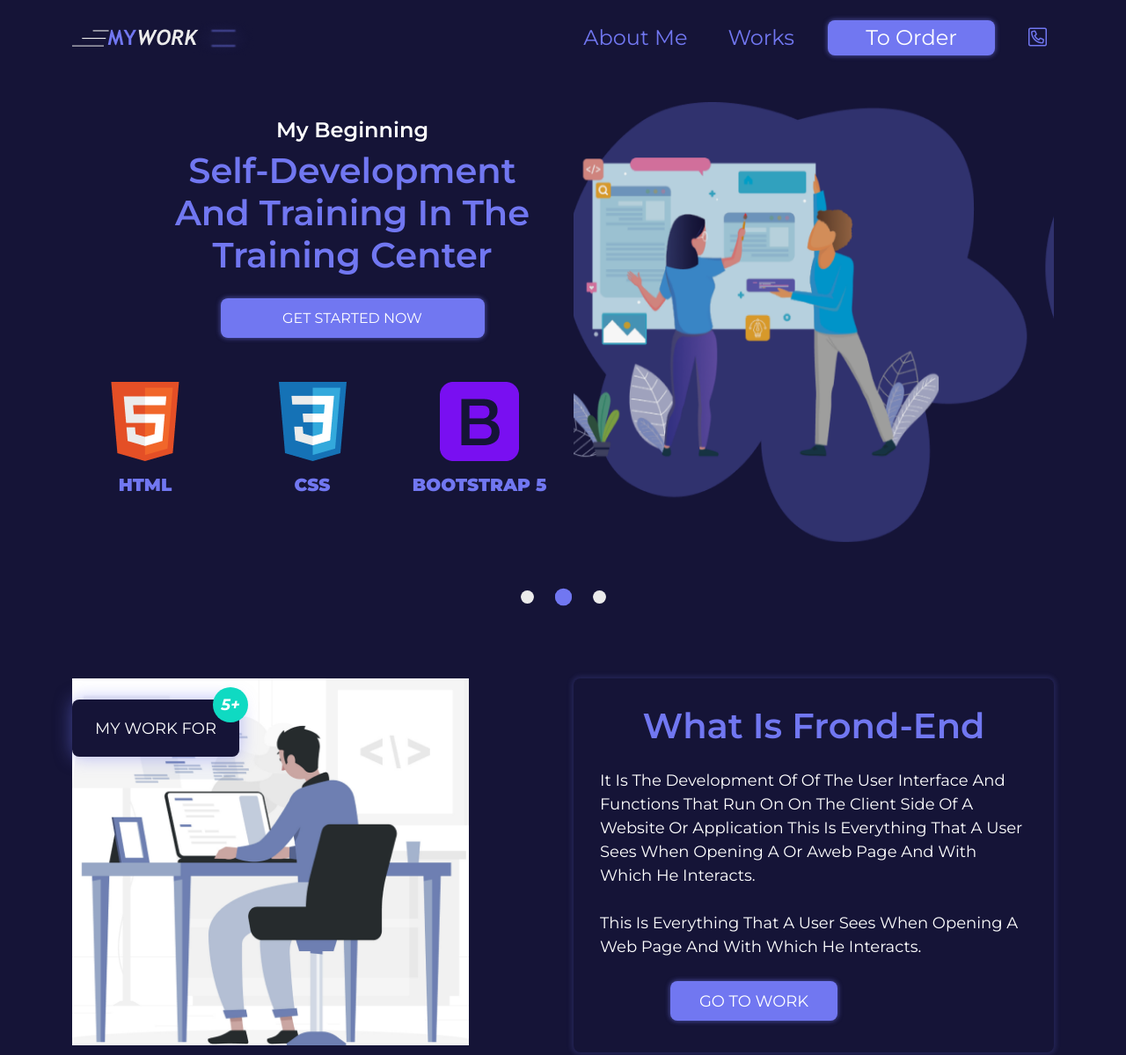
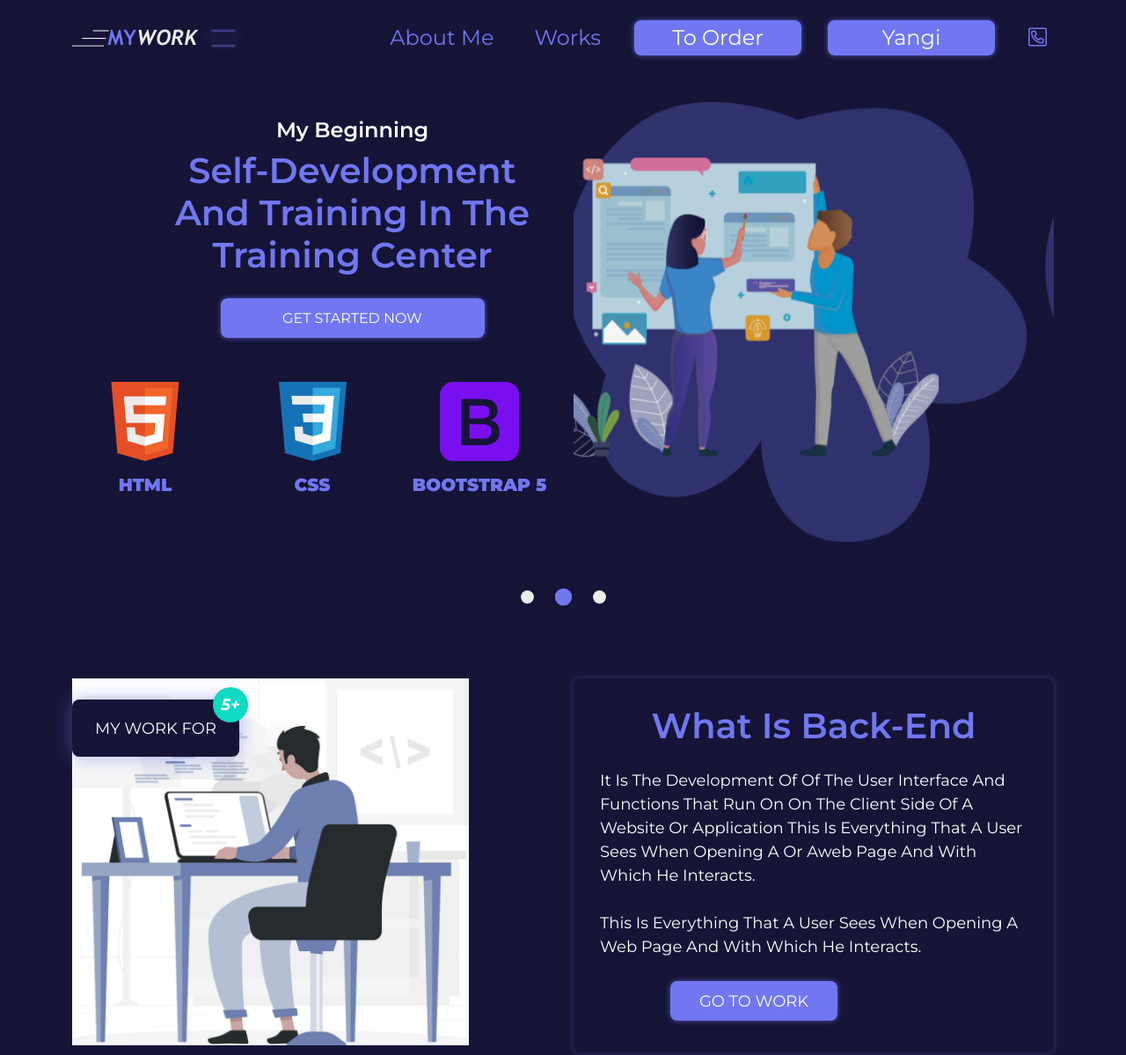
Before and after one commit to HojiakbarSultonov/MyWork, a plain HTML site: page index.html in a window 1280 px wide. Shown: the top 1199 px of the page at 88% size. Drawn offline with Linux system fonts and the light colour scheme.

Commit message:
yangi branch

```diff
--- a/index.html
+++ b/index.html
@@ -36,6 +36,9 @@
               </li>
               <li class="nav-item">
                 <a class="nav-link order all-btn" href="#">to order</a>
+              </li>
+              <li class="nav-item">
+                <a class="nav-link order all-btn" href="#">Yangi</a>
               </li>
               <li class="nav-item">
                 <a class="nav-link" href="#"
@@ -137,7 +140,7 @@
             </div>
             <div class="col-lg-6 col-md-9">
               <div class="about__desc">
-                <h2 class="title text-center">What is Frond-End</h2>
+                <h2 class="title text-center">What is Back-End</h2>
                 <p class="about__text">
                   it is the development of of the user interface and functions
                   that run on on the client side of a website or application
```
